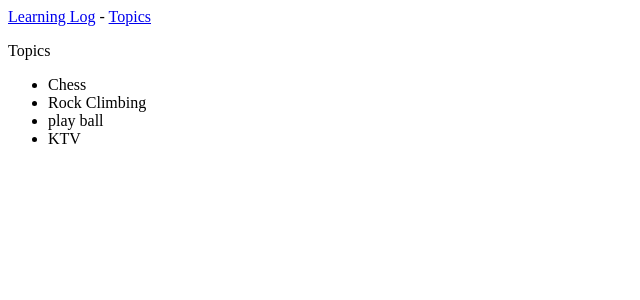
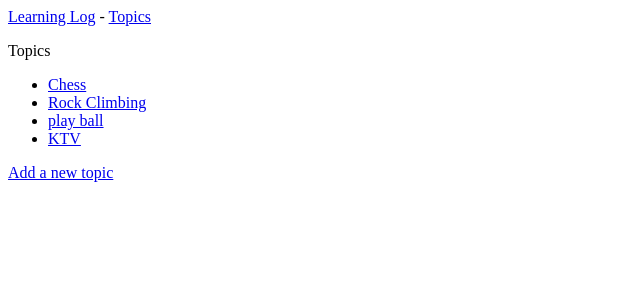
Before and after one commit to asillyrabbit/learning_logs, a Django app: page /topics/ in a window 1280 px wide. Shown: the top 300 px of the page, without its empty margins (0-640 px from the left). Run offline with Django 3.2, Linux system fonts and the light colour scheme; data comes from the database, SQL or seed files in the repository; both versions use the stored data as it was after the commit.

Commit message:
03月24号提交。

```diff
--- a/learning_logs/templates/learning_logs/base.html
+++ b/learning_logs/templates/learning_logs/base.html
@@ -1,3 +1,7 @@
+<head>
+    <title>学习笔记</title>
+</head>
+
 <p>
     <a href="{% url 'learning_logs:index' %}">Learning Log</a> -
     <a href="{% url 'learning_logs:topics' %}">Topics</a>
--- a/learning_logs/templates/learning_logs/topics.html
+++ b/learning_logs/templates/learning_logs/topics.html
@@ -5,10 +5,13 @@
 
 <ul>
     {% for topic in topics %}
-       <li>{{ topic }}</li>
+       <li>
+           <a href="{% url 'learning_logs:topic' topic.id %}">{{ topic }}</a>
+       </li>
     {% empty %}
        <li>No topics hava been added yet.</li>
     {% endfor %}
 </ul>
+    <a href="{% url 'learning_logs:new_topic' %}">Add a new topic</a>
 
 {% endblock content %}
--- a/learning_logs/urls.py
+++ b/learning_logs/urls.py
@@ -9,5 +9,9 @@ urlpatterns = [
     # 主页
     path('', views.index, name='index'),
     # 显示所有的主题。
-    path('topics/', views.topics, name='topics')
+    path('topics/', views.topics, name='topics'),
+    # 特定主题的详细页面。
+    path('topics/<int:topic_id>/', views.topic, name='topic'),
+    # 用户添加新主题的页面。
+    path('new_topic/', views.new_topic, name='new_topic'),
 ]
--- a/learning_logs/views.py
+++ b/learning_logs/views.py
@@ -1,6 +1,7 @@
-from django.shortcuts import render
+from django.shortcuts import render, redirect
 
 from .models import Topic
+from .forms import TopicForm
 
 # Create your views here.
 def index(request):
@@ -12,3 +13,26 @@ def topics(request):
     topics = Topic.objects.order_by(('date_added'))
     context = {'topics': topics}
     return render(request, 'learning_logs/topics.html', context)
+
+def topic(request, topic_id):
+    """显示单个主题及其所有的条目。"""
+    topic = Topic.objects.get(id=topic_id)
+    entries = topic.entry_set.order_by('-date_added')
+    context = {'topic': topic, 'entries': entries}
+    return render(request, 'learning_logs/topic.html', context)
+
+def new_topic(request):
+    """添加新主题。"""
+    if request.method != 'POST':
+        # 为提交数据：创建一个新表单。
+        form = TopicForm()
+    else:
+        # POST提交的数据：对数据进行处理。
+        form = TopicForm(data=request.POST)
+        if form.is_valid():
+            form.save()
+            return redirect('learning_logs:topics')
+
+    # 显示空表单或指出表单数据无效。
+    context = {'form': form}
+    return render(request, 'learning_logs/new_topic.html', context)
```
Also changed, not shown: learning_logs/forms.py (added, +10 -0 lines), learning_logs/templates/learning_logs/new_topic.html (added, +11 -0 lines), learning_logs/templates/learning_logs/topic.html (added, +17 -0 lines), db.sqlite3.
